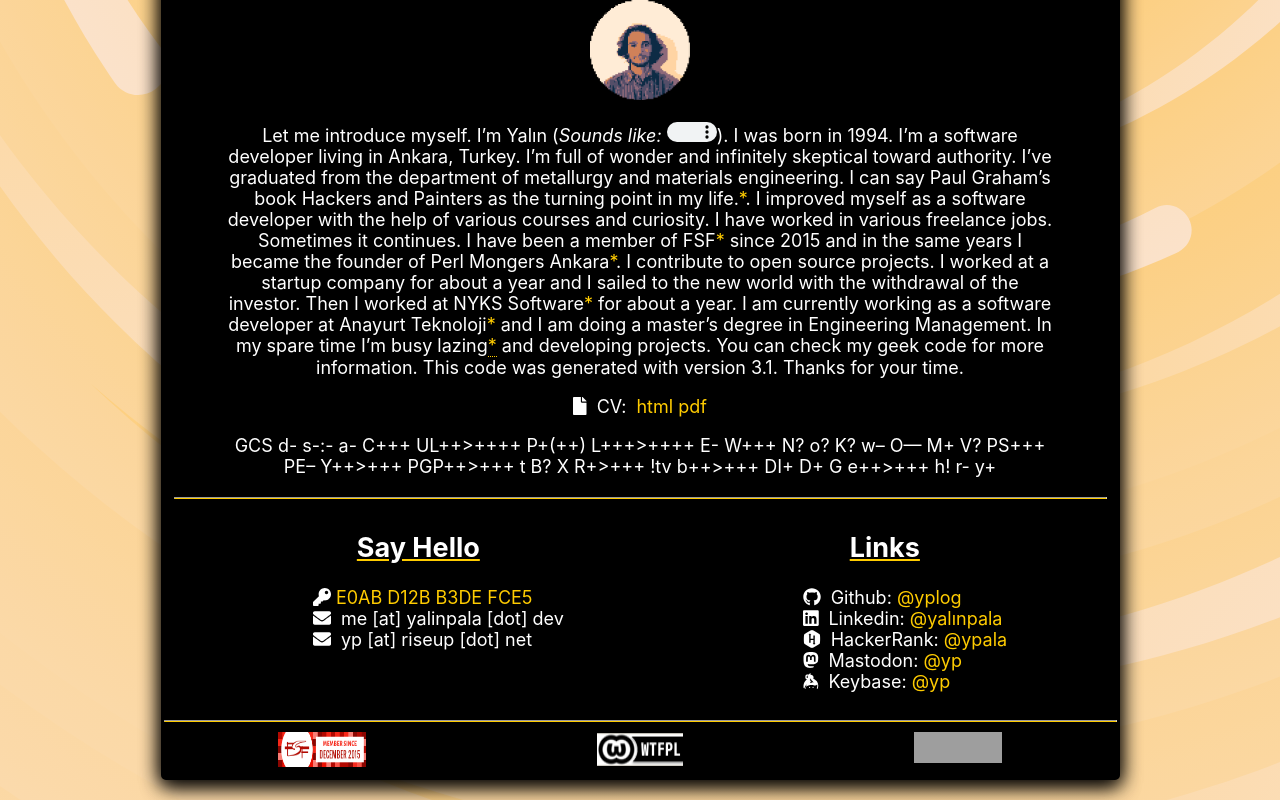
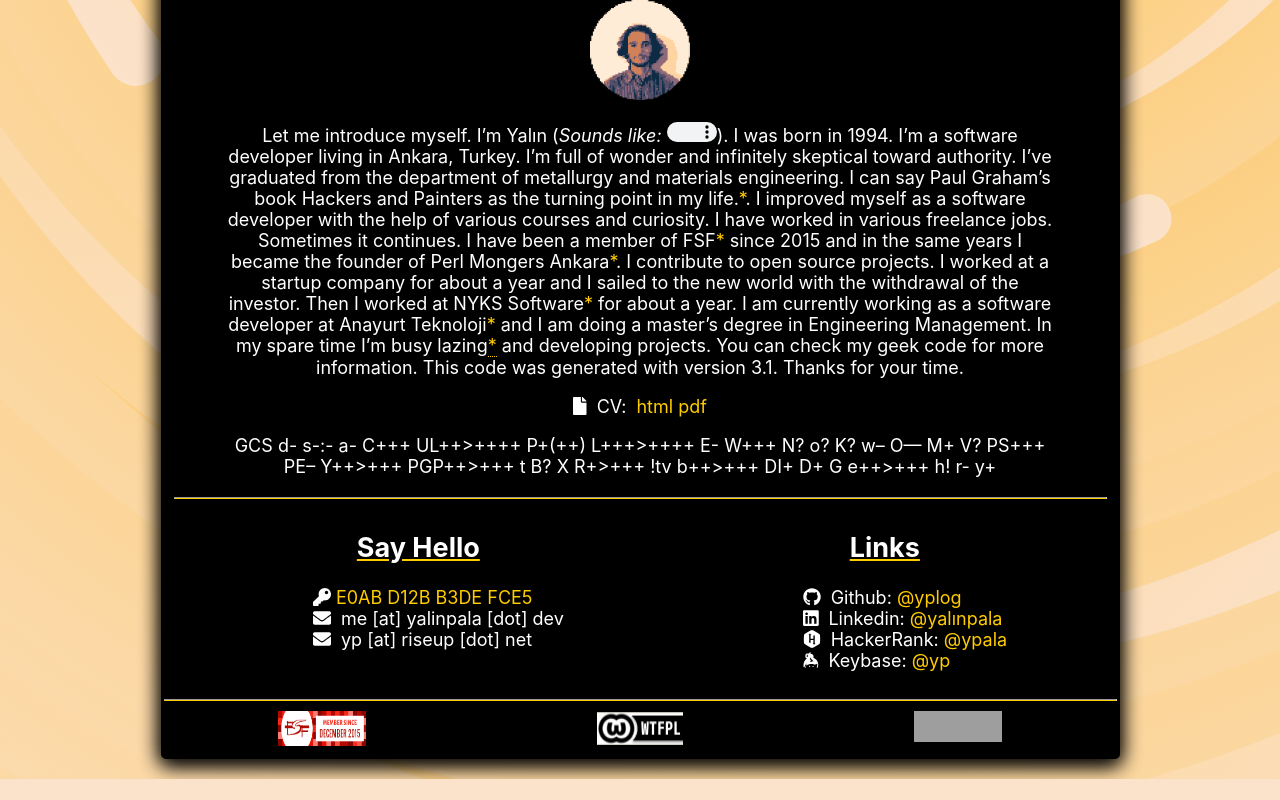
Before and after one commit to yplog/yphp, a Next.js app: page / in a window 1280 px wide. Shown: the part 441-1241 px from the top of the page. After the commit the page ends 1220 px from the top, so only its background shows below. Built offline with nearby package versions, Linux system fonts and the light colour scheme; grey boxes are pictures that could not be loaded.

Commit message:
updated contact component

```diff
--- a/components/contact.js
+++ b/components/contact.js
@@ -4,7 +4,6 @@ import {
   faGithub,
   faKeybase,
   faLinkedin,
-  faMastodon,
   faHackerrank
 } from "@fortawesome/free-brands-svg-icons";
 import { faEnvelope, faKey } from "@fortawesome/free-solid-svg-icons";
@@ -60,13 +59,6 @@ export default function Contact() {
             </Link>
           </li>
           <li>
-            <FontAwesomeIcon icon={faMastodon} />
-            &nbsp; Mastodon:&nbsp;
-            <Link href="https://kolektiva.social/@yp">
-              <a target="_blank" rel="me" >@yp</a>
-            </Link>
-          </li>
-          <li>
             <FontAwesomeIcon icon={faKeybase} />
             &nbsp; Keybase:&nbsp;
             <Link href="https://keybase.io/yp">
```
